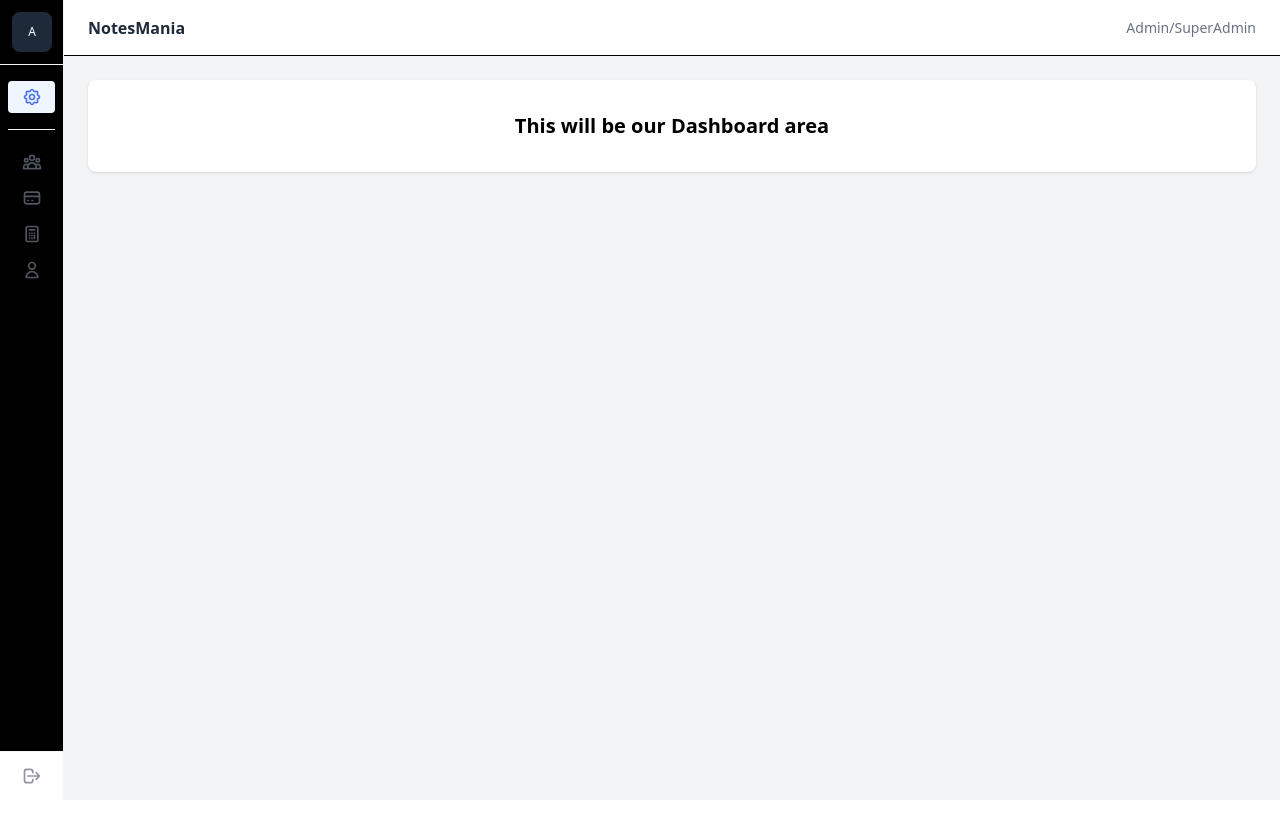
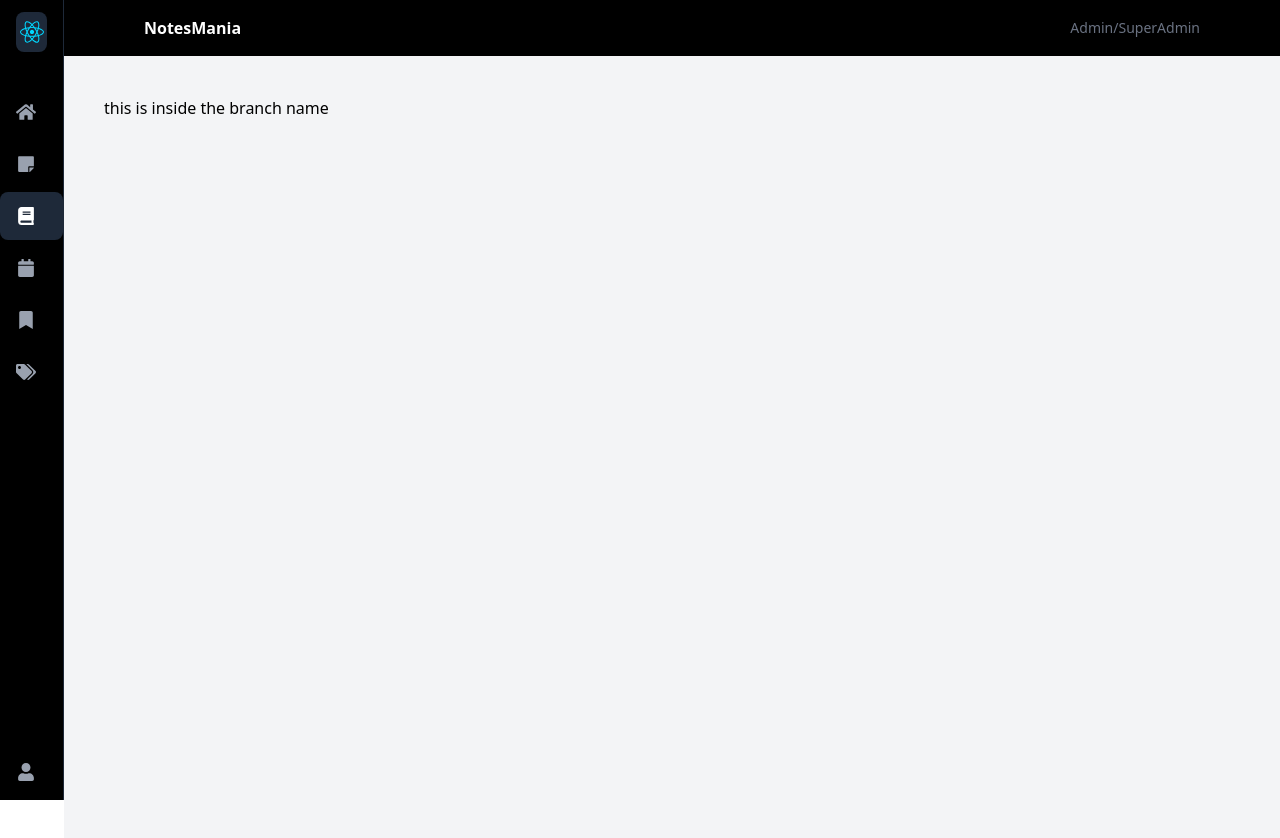
Before and after one commit to AashishPathak1/notes-mania-admin-panel, a React (Vite) app: page /course/branch-name in a window 1280 px wide. Shown: the top 838 px of the page. Before the commit the page ends 800 px from the top, so only its background shows below. Built offline with nearby package versions, Linux system fonts and the light colour scheme.

Commit message:
sidebar navigation item added and linked with pages

```diff
--- a/index.html
+++ b/index.html
@@ -1,13 +1,16 @@
 <!doctype html>
 <html lang="en">
+
 <head>
   <meta charset="UTF-8" />
   <link rel="icon" type="image/svg+xml" href="/vite.svg" />
   <meta name="viewport" content="width=device-width, initial-scale=1.0" />
-    <title>notes-mania-admin-panel</title>
+  <title>Note-Mania-Admin-Panel</title>
 </head>
+
 <body>
   <div id="root"></div>
   <script type="module" src="/src/main.jsx"></script>
 </body>
+
 </html>
--- a/package.json
+++ b/package.json
@@ -13,6 +13,8 @@
     "@tailwindcss/vite": "^4.1.18",
     "react": "^19.2.0",
     "react-dom": "^19.2.0",
+    "react-icons": "^5.5.0",
+    "react-router-dom": "^7.13.0",
     "tailwindcss": "^4.1.18"
   },
   "devDependencies": {
--- a/src/App.jsx
+++ b/src/App.jsx
@@ -1,11 +1,31 @@
+import {
+  BrowserRouter as Router,
+  Routes,
+  Route,
+  Navigate
+} from "react-router-dom";
 import PageWrapper from "./components/PageWrapper";
+
 import Dashboard from "./pages/Dashboard";
+import Course from "./pages/Course";
+import CourseName from "./pages/CourseName";
+import BranchName from "./pages/BranchName";
 
 function App() {
   return (
-    <PageWrapper>
-      <Dashboard />
-    </PageWrapper>
+    <Router>
+      <PageWrapper>
+        <Routes>
+          <Route path="/" element={<Navigate to="/dashboard" />} />
+          <Route path="/dashboard" element={<Dashboard />} />
+
+          {/* Course Routes */}
+          <Route path="/course" element={<Course />} />
+          <Route path="/course/course-name" element={<CourseName />} />
+          <Route path="/course/branch-name" element={<BranchName />} />
+        </Routes>
+      </PageWrapper>
+    </Router>
   );
 }
 
--- a/src/components/Header.jsx
+++ b/src/components/Header.jsx
@@ -1,7 +1,12 @@
 const Header = () => {
   return (
-    <header className="h-14 border-b bg-white px-6 flex items-center justify-between">
-      <h1 className="font-semibold text-gray-800">NotesMania</h1>
+    <header
+      className="h-14
+          ml-16 peer-hover:ml-56
+          transition-all duration-300
+          bg-black px-20 flex items-center justify-between"
+    >
+      <h1 className="font-semibold text-white ">NotesMania</h1>
       <span className="text-sm text-gray-500">Admin/SuperAdmin</span>
     </header>
   );
--- a/src/components/PageWrapper.jsx
+++ b/src/components/PageWrapper.jsx
@@ -1,18 +1,23 @@
-
-
 import Sidebar from "./Sidebar";
 import Header from "./Header";
 
 const PageWrapper = ({ children }) => {
   return (
-    <div className="flex min-h-screen bg-gray-100">
+    <>
       <Sidebar />
+      <Header />
 
-      <div className="flex flex-1 flex-col">
-        <Header />
-        <main className="p-6">{children}</main>
-      </div>
-    </div>
+      <main
+        className="
+          pt-10
+          ml-16 peer-hover:ml-56
+          transition-all duration-300
+          min-h-screen bg-gray-100 p-10
+        "
+      >
+        {children}
+      </main>
+    </>
   );
 };
 
--- a/src/components/Sidebar.jsx
+++ b/src/components/Sidebar.jsx
@@ -1,183 +1,149 @@
 import React from "react";
+import logo from "../assets/react.svg";
+import {
+  FaCalendar,
+  FaBookmark,
+  FaBook,
+  FaUser,
+  FaHome,
+  FaStickyNote,
+  FaTags,
+  FaChevronRight
+} from "react-icons/fa";
+import { NavLink } from "react-router-dom";
 
 const Sidebar = () => {
+  const navItem =
+    "group flex items-center gap-3 h-12 px-4 rounded-lg text-gray-400 hover:bg-gray-800 hover:text-white transition";
+
+  const activeItem = "bg-gray-800 text-white";
+
+  const subItem =
+    "flex items-center h-10 pl-12 pr-4 text-sm text-gray-400 hover:text-white hover:bg-gray-800 rounded-md transition";
+
   return (
-    <div class="flex h-screen w-16 flex-col justify-between border-e border-gray-100 bg-black">
+    <aside className="group peer fixed left-0 top-0 z-50 flex h-screen w-16 hover:w-56 flex-col justify-between bg-black border-r border-gray-800 transition-all duration-300">
+      {/* Top Section */}
       <div>
-        <div class="inline-flex size-16 items-center justify-center">
-          <span class="grid size-10 place-content-center rounded-lg bg-gray-800 text-xs text-white">
-            A
+        {/* Logo */}
+        <div className="flex h-16 items-center justify-center group-hover:justify-start px-4 transition-all">
+          <span className="grid h-10 w-10 place-content-center rounded-lg bg-gray-800">
+            <img src={logo} alt="Logo" className="h-6 w-6" />
           </span>
         </div>
 
-        <div class="border-t border-gray-100">
-          <div class="px-2">
-            <div class="py-4">
-              <a
-                href="#"
-                class="t group relative flex justify-center rounded-sm bg-blue-50 px-2 py-1.5 text-blue-700"
+        {/* Navigation */}
+        <nav className="mt-6 flex flex-col gap-1">
+          {/* Dashboard */}
+          <NavLink
+            to="/dashboard"
+            className={({ isActive }) =>
+              `${navItem} ${isActive ? activeItem : ""}`
+            }
           >
-                <svg
-                  xmlns="http://www.w3.org/2000/svg"
-                  class="size-5 opacity-75"
-                  fill="none"
-                  viewBox="0 0 24 24"
-                  stroke="currentColor"
-                  stroke-width="2"
+            <FaHome className="text-lg min-w-[20px]" />
+            <span className="opacity-0 group-hover:opacity-100 transition">
+              Dashboard
+            </span>
+          </NavLink>
+
+          {/* Notes */}
+          <NavLink
+            to="/notes"
+            className={({ isActive }) =>
+              `${navItem} ${isActive ? activeItem : ""}`
+            }
           >
-                  <path
-                    stroke-linecap="round"
-                    stroke-linejoin="round"
-                    d="M10.325 4.317c.426-1.756 2.924-1.756 3.35 0a1.724 1.724 0 002.573 1.066c1.543-.94 3.31.826 2.37 2.37a1.724 1.724 0 001.065 2.572c1.756.426 1.756 2.924 0 3.35a1.724 1.724 0 00-1.066 2.573c.94 1.543-.826 3.31-2.37 2.37a1.724 1.724 0 00-2.572 1.065c-.426 1.756-2.924 1.756-3.35 0a1.724 1.724 0 00-2.573-1.066c-1.543.94-3.31-.826-2.37-2.37a1.724 1.724 0 00-1.065-2.572c-1.756-.426-1.756-2.924 0-3.35a1.724 1.724 0 001.066-2.573c-.94-1.543.826-3.31 2.37-2.37.996.608 2.296.07 2.572-1.065z"
-                  ></path>
-                  <path
-                    stroke-linecap="round"
-                    stroke-linejoin="round"
-                    d="M15 12a3 3 0 11-6 0 3 3 0 016 0z"
-                  ></path>
-                </svg>
+            <FaStickyNote className="text-lg min-w-[20px]" />
+            <span className="opacity-0 group-hover:opacity-100 transition">
+              Notes
+            </span>
+          </NavLink>
 
-                <span class="invisible absolute start-full top-1/2 ms-4 -translate-y-1/2 rounded-sm bg-gray-900 px-2 py-1.5 text-xs font-medium text-white group-hover:visible">
-                  General
+          {/* Course with Submenu */}
+          <div className="group/course">
+            <NavLink
+              to="/course"
+              className={({ isActive }) =>
+                `${navItem} ${isActive ? activeItem : ""}`
+              }
+            >
+              <FaBook className="text-lg min-w-[20px]" />
+              <span className="flex-1 opacity-0 group-hover:opacity-100 transition">
+                Course
               </span>
-              </a>
-            </div>
+            </NavLink>
 
-            <ul class="space-y-1 border-t border-gray-100 pt-4">
-              <li>
-                <a
-                  href="#"
-                  class="group relative flex justify-center rounded-sm px-2 py-1.5 text-gray-500 hover:bg-gray-50 hover:text-gray-700"
+            {/* Submenu */}
+            <div className="hidden group-hover:block group-hover/course:block">
+              <NavLink
+                to="/course/course-name"
+                className={({ isActive }) =>
+                  `${subItem} ${isActive ? "text-white" : ""}`
+                }
               >
-                  <svg
-                    xmlns="http://www.w3.org/2000/svg"
-                    class="size-5 opacity-75"
-                    fill="none"
-                    viewBox="0 0 24 24"
-                    stroke="currentColor"
-                    stroke-width="2"
+                Course Name
+              </NavLink>
+
+              <NavLink
+                to="/course/branch-name"
+                className={({ isActive }) =>
+                  `${subItem} ${isActive ? "text-white" : ""}`
+                }
               >
-                    <path
-                      stroke-linecap="round"
-                      stroke-linejoin="round"
-                      d="M17 20h5v-2a3 3 0 00-5.356-1.857M17 20H7m10 0v-2c0-.656-.126-1.283-.356-1.857M7 20H2v-2a3 3 0 015.356-1.857M7 20v-2c0-.656.126-1.283.356-1.857m0 0a5.002 5.002 0 019.288 0M15 7a3 3 0 11-6 0 3 3 0 016 0zm6 3a2 2 0 11-4 0 2 2 0 014 0zM7 10a2 2 0 11-4 0 2 2 0 014 0z"
-                    ></path>
-                  </svg>
-
-                  <span class="invisible absolute start-full top-1/2 ms-4 -translate-y-1/2 rounded-sm bg-gray-900 px-2 py-1.5 text-xs font-medium text-white group-hover:visible">
-                    Teams
-                  </span>
-                </a>
-              </li>
-
-              <li>
-                <a
-                  href="#"
-                  class="group relative flex justify-center rounded-sm px-2 py-1.5 text-gray-500 hover:bg-gray-50 hover:text-gray-700"
-                >
-                  <svg
-                    xmlns="http://www.w3.org/2000/svg"
-                    class="size-5 opacity-75"
-                    fill="none"
-                    viewBox="0 0 24 24"
-                    stroke="currentColor"
-                    stroke-width="2"
-                  >
-                    <path
-                      stroke-linecap="round"
-                      stroke-linejoin="round"
-                      d="M3 10h18M7 15h1m4 0h1m-7 4h12a3 3 0 003-3V8a3 3 0 00-3-3H6a3 3 0 00-3 3v8a3 3 0 003 3z"
-                    ></path>
-                  </svg>
-
-                  <span class="invisible absolute start-full top-1/2 ms-4 -translate-y-1/2 rounded-sm bg-gray-900 px-2 py-1.5 text-xs font-medium text-white group-hover:visible">
-                    Billing
-                  </span>
-                </a>
-              </li>
-
-              <li>
-                <a
-                  href="#"
-                  class="group relative flex justify-center rounded-sm px-2 py-1.5 text-gray-500 hover:bg-gray-50 hover:text-gray-700"
-                >
-                  <svg
-                    xmlns="http://www.w3.org/2000/svg"
-                    class="size-5 opacity-75"
-                    fill="none"
-                    viewBox="0 0 24 24"
-                    stroke="currentColor"
-                    stroke-width="2"
-                  >
-                    <path
-                      stroke-linecap="round"
-                      stroke-linejoin="round"
-                      d="M9 7h6m0 10v-3m-3 3h.01M9 17h.01M9 14h.01M12 14h.01M15 11h.01M12 11h.01M9 11h.01M7 21h10a2 2 0 002-2V5a2 2 0 00-2-2H7a2 2 0 00-2 2v14a2 2 0 002 2z"
-                    ></path>
-                  </svg>
-
-                  <span class="invisible absolute start-full top-1/2 ms-4 -translate-y-1/2 rounded-sm bg-gray-900 px-2 py-1.5 text-xs font-medium text-white group-hover:visible">
-                    Invoices
-                  </span>
-                </a>
-              </li>
-
-              <li>
-                <a
-                  href="#"
-                  class="group relative flex justify-center rounded-sm px-2 py-1.5 text-gray-500 hover:bg-gray-50 hover:text-gray-700"
-                >
-                  <svg
-                    xmlns="http://www.w3.org/2000/svg"
-                    class="size-5 opacity-75"
-                    fill="none"
-                    viewBox="0 0 24 24"
-                    stroke="currentColor"
-                    stroke-width="2"
-                  >
-                    <path
-                      stroke-linecap="round"
-                      stroke-linejoin="round"
-                      d="M16 7a4 4 0 11-8 0 4 4 0 018 0zM12 14a7 7 0 00-7 7h14a7 7 0 00-7-7z"
-                    ></path>
-                  </svg>
-
-                  <span class="invisible absolute start-full top-1/2 ms-4 -translate-y-1/2 rounded-sm bg-gray-900 px-2 py-1.5 text-xs font-medium text-white group-hover:visible">
-                    Account
-                  </span>
-                </a>
-              </li>
-            </ul>
-          </div>
+                Branch Name
+              </NavLink>
             </div>
           </div>
 
-      <div class="sticky inset-x-0 bottom-0 border-t border-gray-100 bg-white p-2">
-        <a
-          href="#"
-          class="group relative flex w-full justify-center rounded-lg px-2 py-1.5 text-sm text-gray-500 hover:bg-gray-50 hover:text-gray-700"
+          {/* Year */}
+          <NavLink
+            to="/year"
+            className={({ isActive }) =>
+              `${navItem} ${isActive ? activeItem : ""}`
+            }
           >
-          <svg
-            xmlns="http://www.w3.org/2000/svg"
-            class="size-5 opacity-75"
-            fill="none"
-            viewBox="0 0 24 24"
-            stroke="currentColor"
-            stroke-width="2"
+            <FaCalendar className="text-lg min-w-[20px]" />
+            <span className="opacity-0 group-hover:opacity-100 transition">
+              Year
+            </span>
+          </NavLink>
+
+          <NavLink
+            to="/subject"
+            className={({ isActive }) =>
+              `${navItem} ${isActive ? activeItem : ""}`
+            }
           >
-            <path
-              stroke-linecap="round"
-              stroke-linejoin="round"
-              d="M17 16l4-4m0 0l-4-4m4 4H7m6 4v1a3 3 0 01-3 3H6a3 3 0 01-3-3V7a3 3 0 013-3h4a3 3 0 013 3v1"
-            ></path>
-          </svg>
+            <FaBookmark className="text-lg min-w-[20px]" />
+            <span className="opacity-0 group-hover:opacity-100 transition">
+              Subject
+            </span>
+          </NavLink>
 
-          <span class="invisible absolute start-full top-1/2 ms-4 -translate-y-1/2 rounded-sm bg-gray-900 px-2 py-1.5 text-xs font-medium text-white group-hover:visible">
-            Logout
+          {/* Categories */}
+          <NavLink
+            to="/categories"
+            className={({ isActive }) =>
+              `${navItem} ${isActive ? activeItem : ""}`
+            }
+          >
+            <FaTags className="text-lg min-w-[20px]" />
+            <span className="opacity-0 group-hover:opacity-100 transition">
+              Categories
             </span>
-        </a>
+          </NavLink>
+        </nav>
       </div>
+
+      {/* Profile */}
+      <div className="flex items-center gap-3 px-4 py-4 text-gray-400 hover:text-white cursor-pointer hover:bg-gray-800 rounded-lg transition">
+        <FaUser className="text-lg min-w-[20px]" />
+        <span className="opacity-0 group-hover:opacity-100 transition">
+          Profile
+        </span>
       </div>
+    </aside>
   );
 };
 
--- /dev/null
+++ b/src/pages/BranchName.jsx
@@ -0,0 +1,7 @@
+import React from "react";
+
+const BranchName = () => {
+  return <div>this is inside the branch name</div>;
+};
+
+export default BranchName;
--- /dev/null
+++ b/src/pages/Course.jsx
@@ -0,0 +1,13 @@
+import React from "react";
+
+const Course = () => {
+  return (
+    <>
+      <div className="flex">
+        <h1>this is the page of Course</h1>
+      </div>
+    </>
+  );
+};
+
+export default Course;
--- /dev/null
+++ b/src/pages/CourseName.jsx
@@ -0,0 +1,75 @@
+import React, { useState } from "react";
+
+const CourseName = () => {
+  const [isOpen, setIsOpen] = useState(false);
+
+  return (
+    <>
+      <button
+        className="bg-black inline-flex text-white p-2 rounded justify-end "
+        onClick={() => setIsOpen(true)}
+      >
+        Add Course
+      </button>
+
+      {isOpen && (
+        <div
+          className="fixed inset-0 z-50 grid place-content-center bg-black/50 p-4"
+          role="dialog"
+          aria-modal="true"
+          aria-labelledby="modalTitle"
+        >
+          <div className="w-full max-w-md rounded-lg bg-white p-6 shadow-lg">
+            <div className="flex items-start justify-between">
+              <h2 id="modalTitle" className="text-xl font-bold text-gray-900">
+                Add Course
+              </h2>
+
+              <button
+                type="button"
+                onClick={() => setIsOpen(false)}
+                className="-me-4 -mt-4 rounded-full p-2 text-gray-400 hover:bg-gray-100"
+              >
+                ✕
+              </button>
+            </div>
+
+            <div className="mt-4">
+              <label className="block">
+                <span className="text-sm font-medium text-gray-700">
+                  Course Name
+                </span>
+
+                <input
+                  type="text"
+                  className="mt-1 w-full rounded border border-gray-300 p-2"
+                  placeholder="Enter course name"
+                />
+              </label>
+            </div>
+
+            <footer className="mt-6 flex justify-end gap-2">
+              <button
+                type="button"
+                onClick={() => setIsOpen(false)}
+                className="rounded bg-gray-100 px-4 py-2 text-sm"
+              >
+                Cancel
+              </button>
+
+              <button
+                type="button"
+                onClick={() => setIsOpen(false)}
+                className="rounded bg-blue-600 px-4 py-2 text-sm text-white"
+              >
+                Save
+              </button>
+            </footer>
+          </div>
+        </div>
+      )}
+    </>
+  );
+};
+
+export default CourseName;
```
Also changed, not shown: 1 other file (tests, documents, lock files or other folders). Lines whose indentation alone changed are shown as unchanged.
